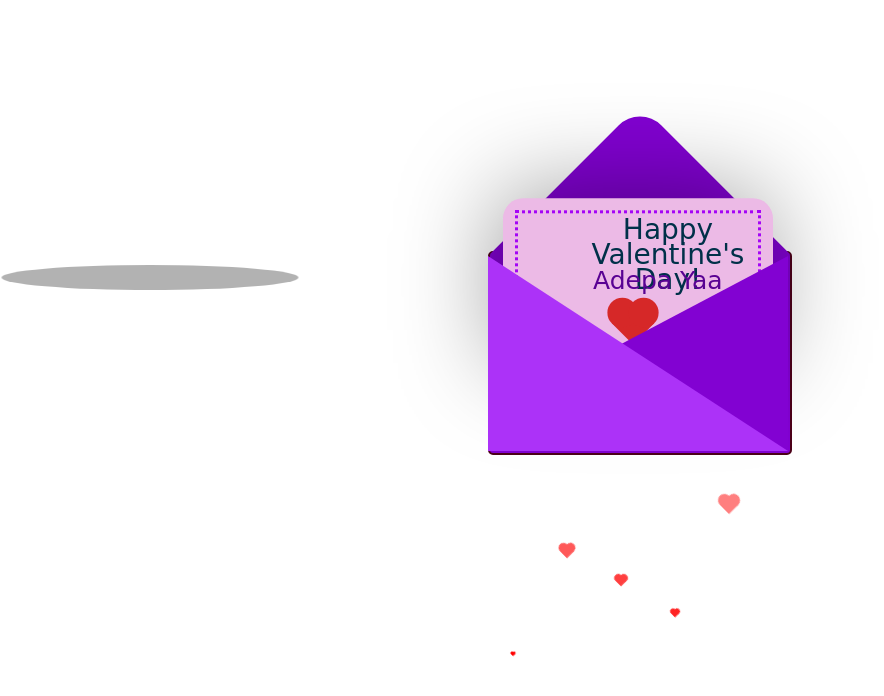
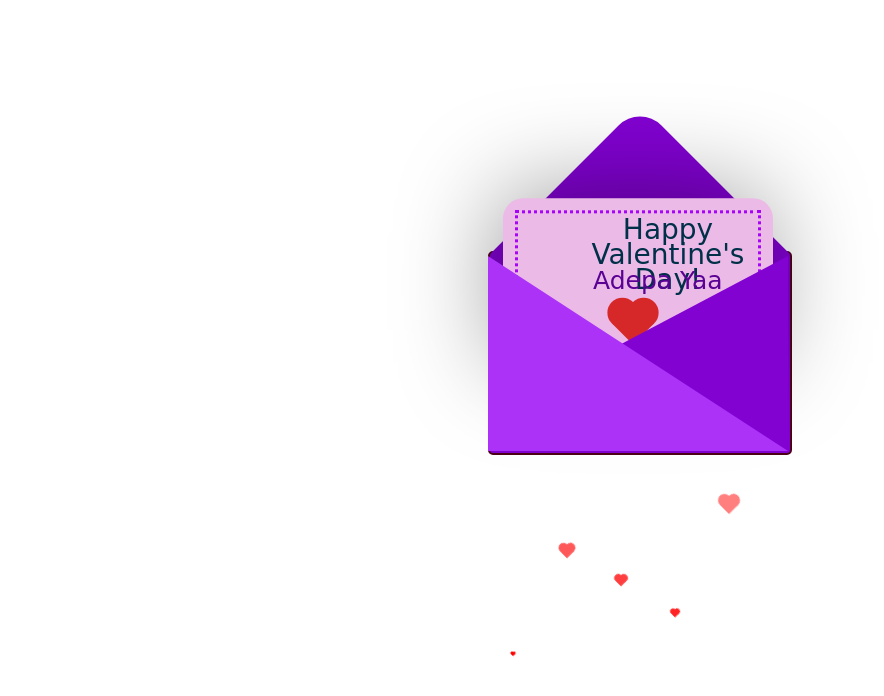
Before and after one commit to otengdapaah/AdepaKyeraa, a plain HTML site: page index.html in a window 1280 px wide. Shown: the whole page, without its empty margins (0-884 px from the left). Drawn offline with Linux system fonts and the light colour scheme.

Commit message:
Add files via upload

```diff
--- a/index.html
+++ b/index.html
@@ -28,6 +28,5 @@
             <div class="five"></div>
         </div>
     </div>
-    <div class="shadow"></div>
 </body>
 </html>
```
